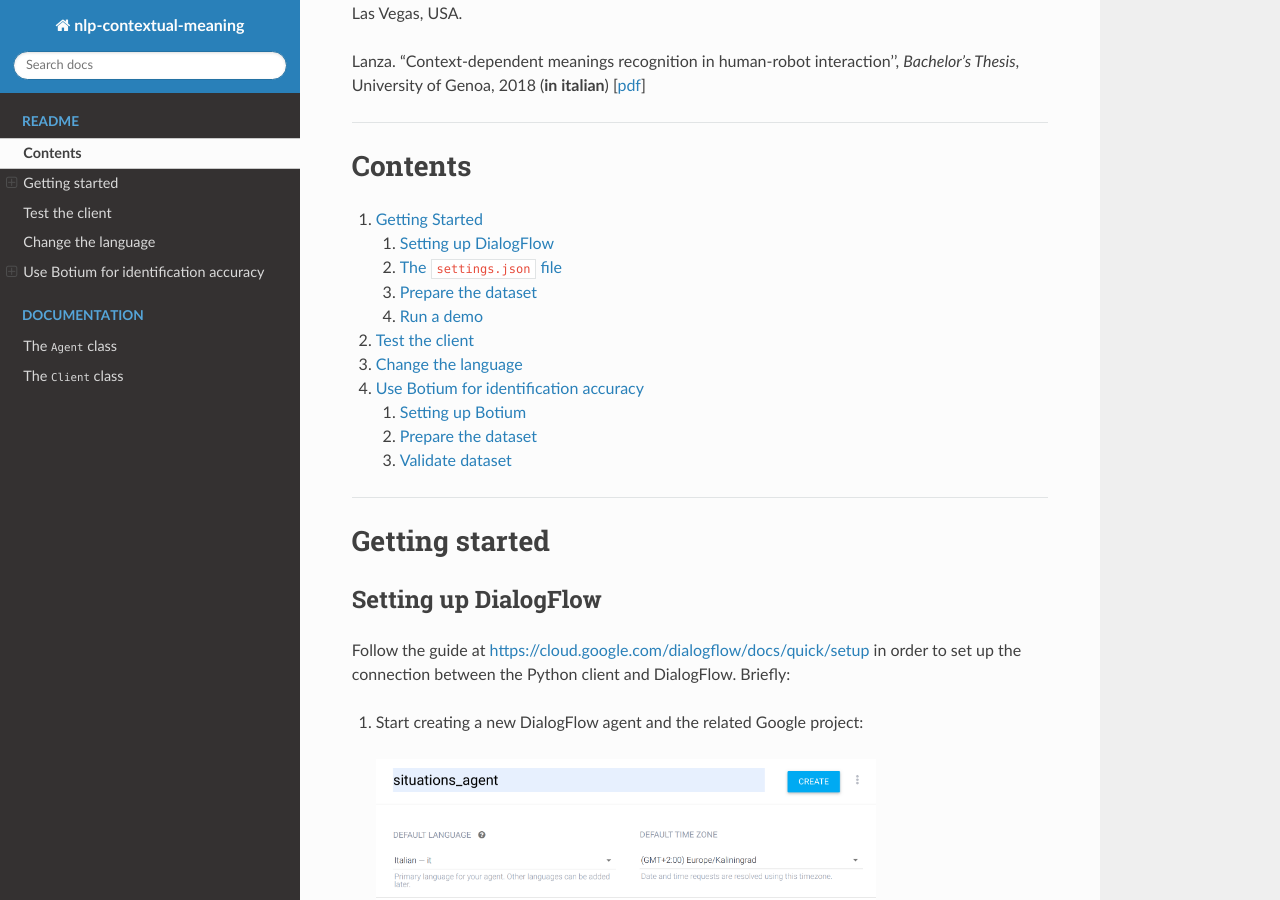
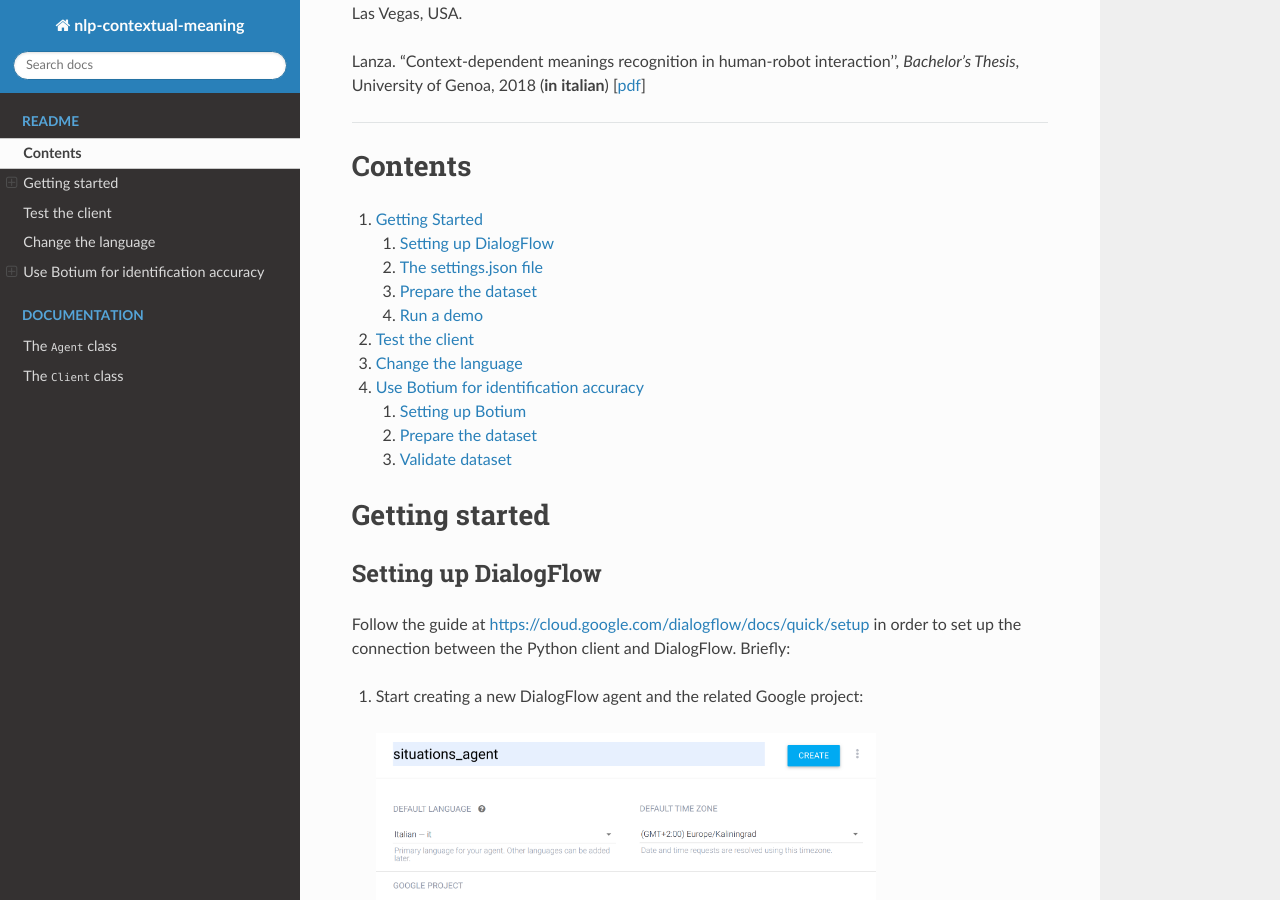
Before and after one commit to Davidelanz/nlp-contextual-meaning, a Sphinx documentation site: the page built from docs/README.md, in a window 1280 px wide and 900 px high, scrolled down 779 px. Built offline with Sphinx 7.4.7 and the Read the Docs theme 2.0.0, drawn with Linux system fonts in a browser that asks for light colours.

```diff
--- a/docs/README.md
+++ b/docs/README.md
@@ -49,7 +49,7 @@ linguistic phenomena.
 
 1. [Getting Started](#getting-started)
     1. [Setting up DialogFlow](#setting-up-dialogflow)
-    1. [The `settings.json` file](#the-settingsjson-file)
+    1. [The settings.json file](#the-settingsjson-file)
     1. [Prepare the dataset](#prepare-the-dataset)
     1. [Run a demo](#run-a-demo)
 1. [Test the client](#test-the-client)
@@ -58,7 +58,8 @@ linguistic phenomena.
     1. [Setting up Botium](#setting-up-botium)
     1. [Prepare the dataset](#prepare-the-dataset-1)
     1. [Validate dataset](#validate-dataset)
----
+
+
 
 ## Getting started
 
```
